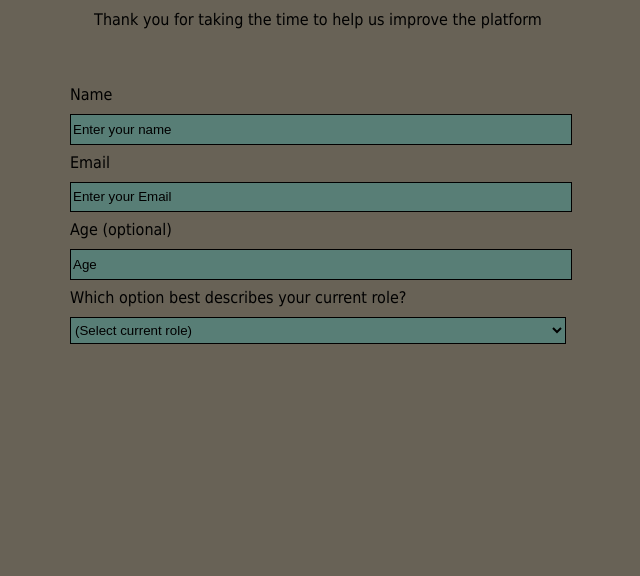
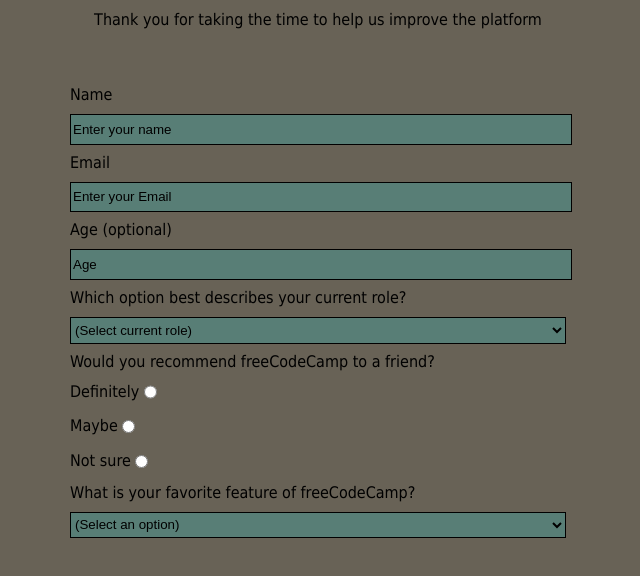
Before and after one commit to Thorwine/fCC-005-RWD-SurveyForm-CERT, a plain HTML site: page index.html in a window 1280 px wide. Shown: the part 92-668 px from the top of the page, without its empty margins (322-962 px from the left). Drawn offline with Linux system fonts and the light colour scheme.

Commit message:
Version 1.1

```diff
--- a/index.html
+++ b/index.html
@@ -31,6 +31,18 @@
           <option value="">Other</option>
         </select>
       </label>
+      <label>Would you recommend freeCodeCamp to a friend?</label>
+      <label>Definitely <input class="inline" name="recommend" value="1" type="radio"></label>
+      <label>Maybe <input class="inline" name="recommend" value="2" type="radio"></label>
+      <label>Not sure <input class="inline" name="recommend" value="3" type="radio"></label>
+      <label>What is your favorite feature of freeCodeCamp?
+        <select id="dropdown">
+          <option value="">(Select an option)</option>
+          <option value="">Challenges</option>
+          <option value="">Projects</option>
+          <option value="">Community</option>
+          <option value="">Open Source</option>
+        </select>
     </fieldset>
 
   </form>
--- a/styles.css
+++ b/styles.css
@@ -66,3 +66,20 @@ label {
   border-color: #000000;
   color: #000000;
 }
+
+.inline {
+  width: unset;
+  margin: 0 0.5em 0 0;
+  margin-left: 0px;
+  margin-top: 0px;
+  margin-bottom: 0px;
+  vertical-align: middle;
+}
+
+/*
+Color Palette
+HEX: #686256
+HEX: #c1502e
+HEX: #587e76
+HEX: #a96e5b
+*/
```
